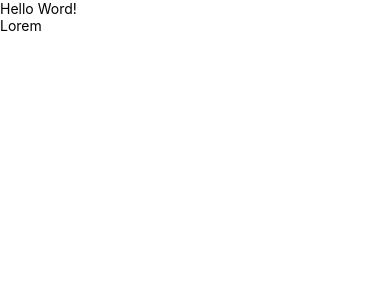
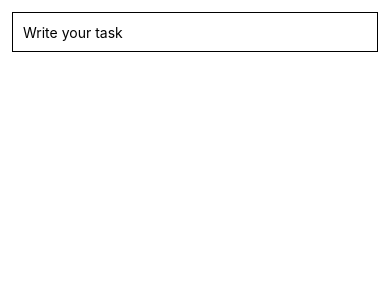
Before and after one commit to Talonsk/Todo_practice, a React Native app in the folder anima-more/App/: screen / in a window 390 px wide. Shown: the top 300 px of the page. Built offline with nearby package versions, Linux system fonts and the light colour scheme.

Commit message:
add todo input

```diff
--- a/anima-more/App/App.tsx
+++ b/anima-more/App/App.tsx
@@ -5,49 +5,27 @@
  * @format
  */
 
-import React from 'react';
-import type {PropsWithChildren} from 'react';
+import React, { useState } from 'react';
+import { styles } from './styles';
+
 import {
   SafeAreaView,
-  Text,
-  View,
+  TextInput,
 } from 'react-native';
 
-type SectionProps = PropsWithChildren<{
-  title: string;
-}>;
-type ParagraphProps = PropsWithChildren<{
-  text: string;
-}>;
-
-function Title({children, title}: SectionProps): React.JSX.Element {
-  return (
-    <View>
-      <Text>
-        {title}
-      </Text>
-      {children}
-    </View>
-  );
-}
-
-function Paragraph({text}: ParagraphProps): React.JSX.Element {
-  return (
-    <Text>
-      {text}
-    </Text>
-  )
-}
-
 function App(): React.JSX.Element {
+  const [text, onChangeText] = useState('');
 
   return (
     <SafeAreaView>
-      <Title title='Hello Word!'>
-          <Paragraph text='Lorem'></Paragraph>
-      </Title>
+      <TextInput
+        style={styles.input}
+        onChangeText={onChangeText}
+        placeholder="Write your task"
+        value={text}
+      />
     </SafeAreaView>
   );
-}
+};
 
 export default App;
--- /dev/null
+++ b/anima-more/App/styles.tsx
@@ -0,0 +1,10 @@
+import { StyleSheet } from "react-native";
+
+export const styles = StyleSheet.create({
+    input: {
+        height: 40,
+        margin: 12,
+        borderWidth: 1,
+        padding: 10,
+    },
+});
```
